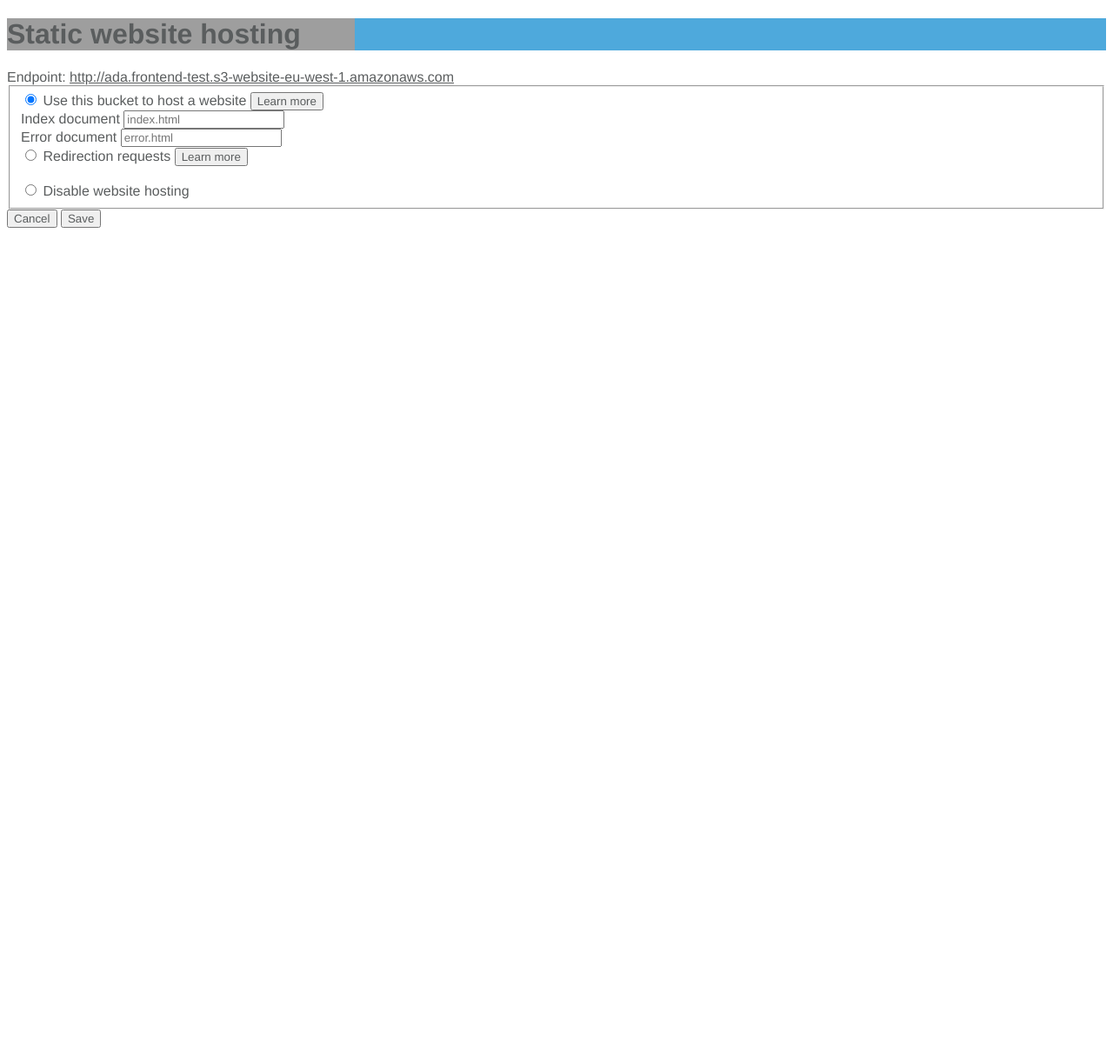
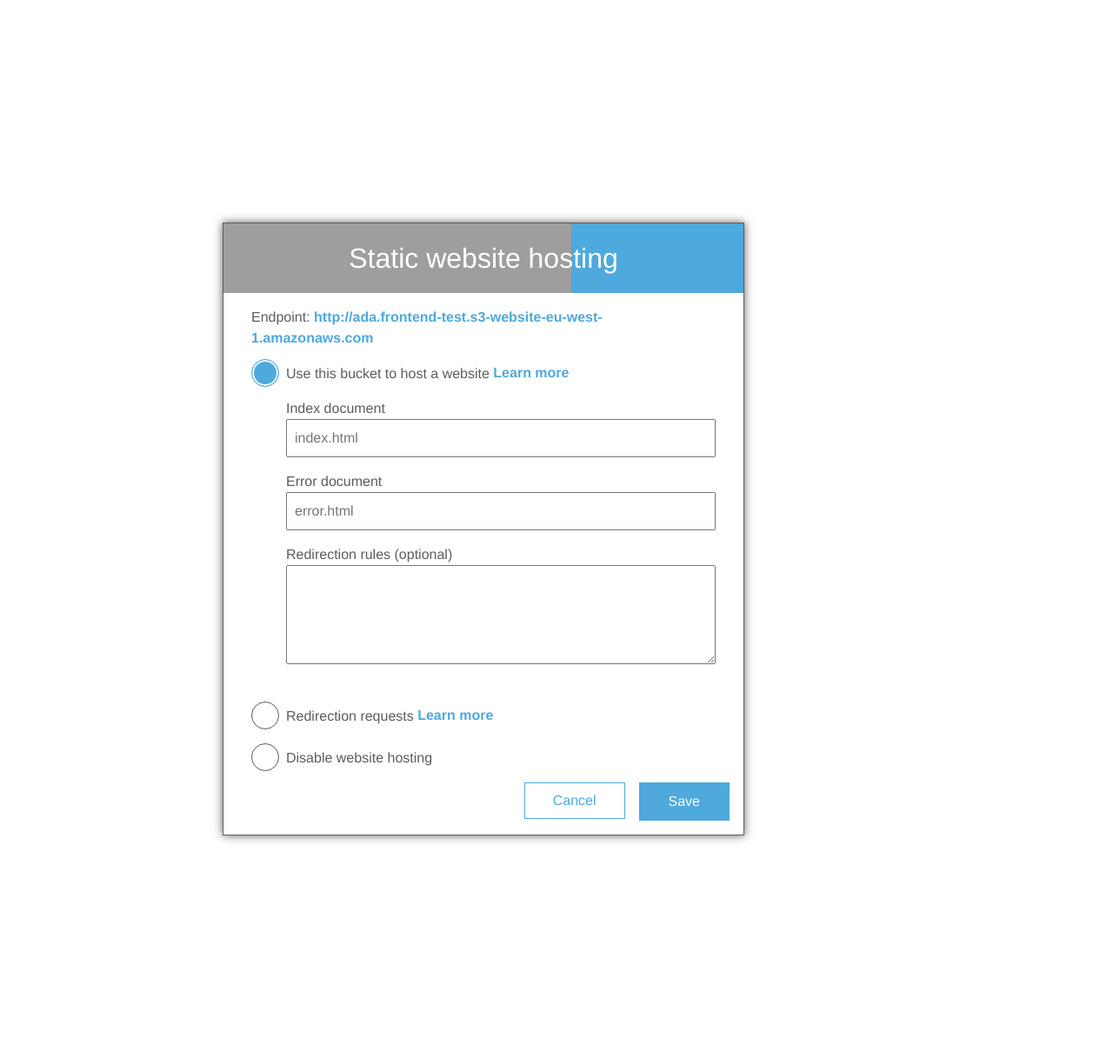
Before and after one commit to aimeelally/talks, a PHP site: page / in a window 1280 px wide. Shown: the whole page at 87% size. Before the commit the page ends 262 px from the top, so only its background shows below. Run offline with PHP 8.4, Linux system fonts and the light colour scheme; grey boxes are pictures that could not be loaded.

Commit message:
style form

```diff
--- a/aws-rebuild/index.html
+++ b/aws-rebuild/index.html
@@ -19,6 +19,7 @@
       <span>Endpoint:</span>
       <a
         href="http://ada.frontend-test.s3-website-eu-west-1.amazonaws.com"
+        class="btn-3"
         target="blank">
         http://ada.frontend-test.s3-website-eu-west-1.amazonaws.com
       </a>
@@ -28,6 +29,7 @@
     <fieldset>
 
       <!-- OPTION 1 -->
+      <span>
         <input
           type="radio"
           name="aws-selection"
@@ -37,25 +39,33 @@
           for="sel1">
           Use this bucket to host a website
         </label>
-        <button>Learn more</button>
+        <button class="btn-3">Learn more</button>
 
         <br>
         <span>
           <span>Index document</span>
+          <br>
           <input
             type="text"
             placeholder="index.html" />
           <br>
           <span>Error document</span>
+          <br>
           <input
             type="text"
             placeholder="error.html" />
+          <br>
+          <span>Redirection rules (optional)</span>
+          <br>
+          <textarea rows="4"></textarea>
+        </span>
       </span>
       <!-- OPTION 1 -->
 
         <br>
 
       <!-- OPTION 2 -->
+      <span>
         <input
           type="radio"
           name="aws-selection"
@@ -64,19 +74,22 @@
           for="sel2">
           Redirection requests
         </label>
-        <button>Learn more</button>
+        <button class="btn-3">Learn more</button>
 
         <br>
         <span>
           <span>Target bucket or domain</span>
+          <br>
           <input
             type="text"
             placeholder="Bucketname1 or www.exampledomain.com" />
           <br>
           <span>Protocol</span>
+          <br>
           <input
             type="text"
             placeholder="https or http" />
+        </span>
       </span>
       <!-- /OPTION 2 -->
 
@@ -97,12 +110,13 @@
     <!-- /AWS-SELECTION -->
 
     <footer>
+      <button class="btn-1">Save</button>
       <button
         type="button"
+        class="btn-2"
         onClick="closeModal()">
         Cancel
       </button>
-      <button>Save</button>
     </footer>
 
   </form>
--- a/aws-rebuild/style.css
+++ b/aws-rebuild/style.css
@@ -1,12 +1,158 @@
-input[type="radio"]:not(:checked) ~ span {
-  display: none;
+html, body {
+  box-sizing: border-box;
+  -moz-box-sizing: border-box;
+  margin: 0;
+  padding: 0;
 }
+*, *:before, *:after {
+  box-sizing: inherit;
+  -moz-box-sizing: inherit;
+  margin: 0;
+  padding: 0;
+}
+
+body {
+  padding: 20%;
+}
+
+* {
+  font-family: MuseoSansCyrl-700,"helvetica neue",roboto,arial,"droid sans",sans-serif,"helvetica neue",roboto,arial,"droid sans";
+  color: #5a5d5e;
+  font-size: 1em;
+  line-height: 1.5em;
+}
+
+form {
+  max-width: 600px;
+  border: 1px solid #5a5d5e;
+  box-shadow: 0 0 10px 0 #5a5d5e;
+}
+
 header {
   background: #4ea9dc;
   background-image: url("https://d2qt8khmmlhp26.cloudfront.net/WebsiteHosting-71ab601afae443546c38522f96b9a1568b25c6ab.svg");
   background-repeat: no-repeat;
+  text-align: center;
+  padding: 1em;
 }
-* {
-  font-family: MuseoSansCyrl-700,"helvetica neue",roboto,arial,"droid sans",sans-serif,"helvetica neue",roboto,arial,"droid sans";
-  color: #5a5d5e;
- }
+
+h1 {
+  color: white;
+  font-size: 2em;
+  font-weight: 200;
+}
+
+fieldset {
+  border: none;
+  padding: 0 2em;
+}
+
+fieldset > span > span {
+  padding-left: 2.5em;
+  padding-top: 1em;
+  display: block;
+}
+
+footer {
+  padding: 1em;
+  overflow: hidden;
+}
+
+footer button {
+  float: right;
+  margin-left: 1em;
+}
+
+button {
+  cursor: pointer;
+  transition: all 0.5s ease;
+  text-align: center;
+}
+.btn-1 {
+  background-color: #4ea9dc;
+  border: 2px solid #4ea9dc;
+  padding: .5em 2em;
+  color: #ffffff;
+}
+.btn-2 {
+  background-color: transparent;
+  border: 1px solid #4ea9dc;
+  padding: .5em 2em;
+  color: #4ea9dc;
+}
+.btn-3 {
+  color: #4ea9dc;
+  border: none;
+  background: none;
+  font-weight: bold;
+}
+
+a {
+  text-decoration: none;
+}
+
+input[type="text"], textarea {
+  width: 100%;
+  padding: 0.5em;
+  margin-bottom: 1em;
+}
+
+div {
+  padding: 1em 2em;
+}
+
+input[type="radio"]:not(:checked) ~ span {
+  display: none;
+}
+
+
+/*** FANCY RADIO BUTTONS & FANCY RADIO BUTTONS WITH IMAGES ***/
+
+  input[type="radio"] {
+    position: absolute;
+    opacity: 0;
+  }
+  input[type="radio"] + label {
+    position: relative;
+    padding-left: 2.5em;
+    padding-top: 0.5em;
+    vertical-align: middle;
+    cursor: pointer;
+  }
+
+  input[type="radio"] + label:before,
+  input[type="radio"] + label:after {
+    content: "";
+    position: absolute;
+    left: 0;
+    top: 0;
+    height: 2em;
+    width: 2em;
+    border-radius: 1em;
+  }
+
+
+  input[type="radio"] + label:before {
+    background: white;
+    border: 1px solid #5a5d5e;
+    box-shadow: inset 0 0 0 2px white;
+    z-index: 1;
+  }
+
+  /*** STATES ***/
+
+
+  input[type="radio"]:focus + label:after {
+    box-shadow: 0 0 10px 0 #4ea9dc;
+  }
+
+
+  input[type="radio"]:not(:disabled):hover + label:before{
+    border: 1px solid #4ea9dc;
+  }
+
+
+  input[type="radio"]:checked + label:before {
+    background: #4ea9dc;
+    border: 1px solid #4ea9dc;
+  }
```
Lines whose indentation alone changed are shown as unchanged.
